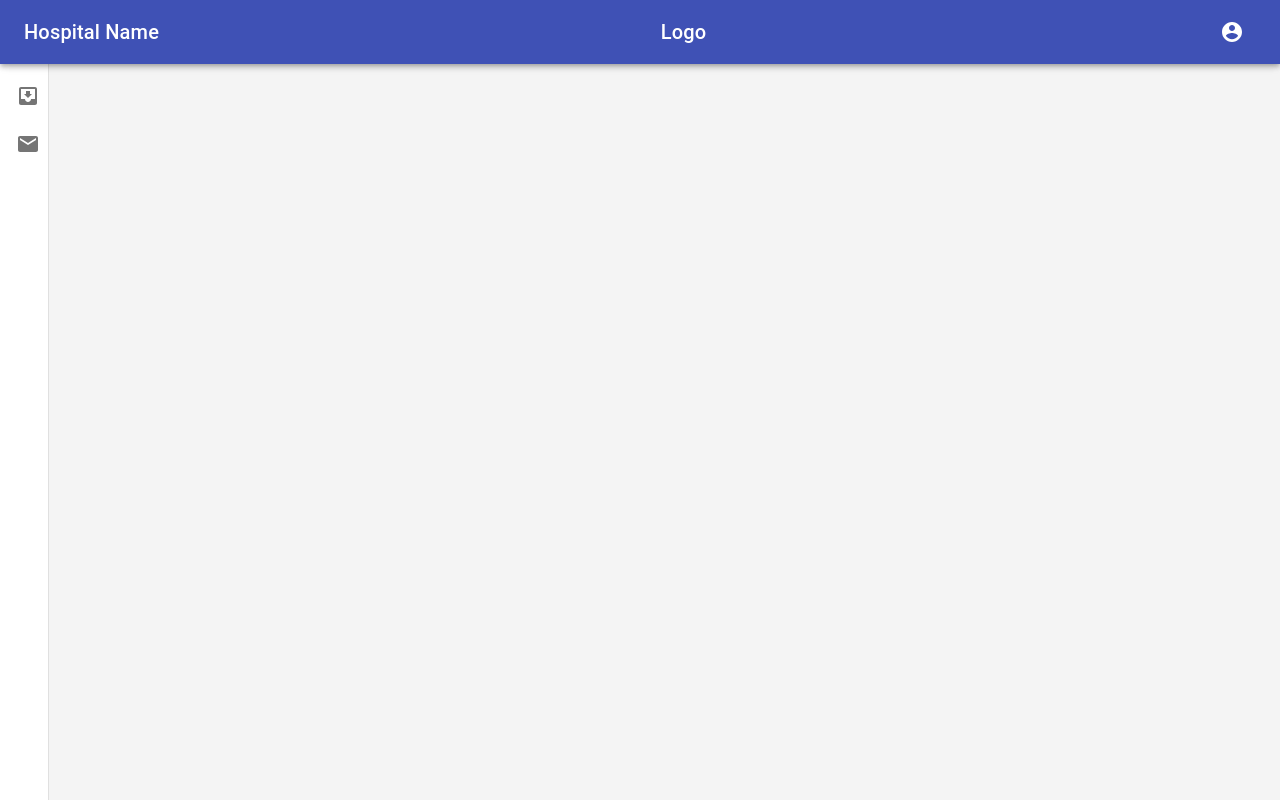
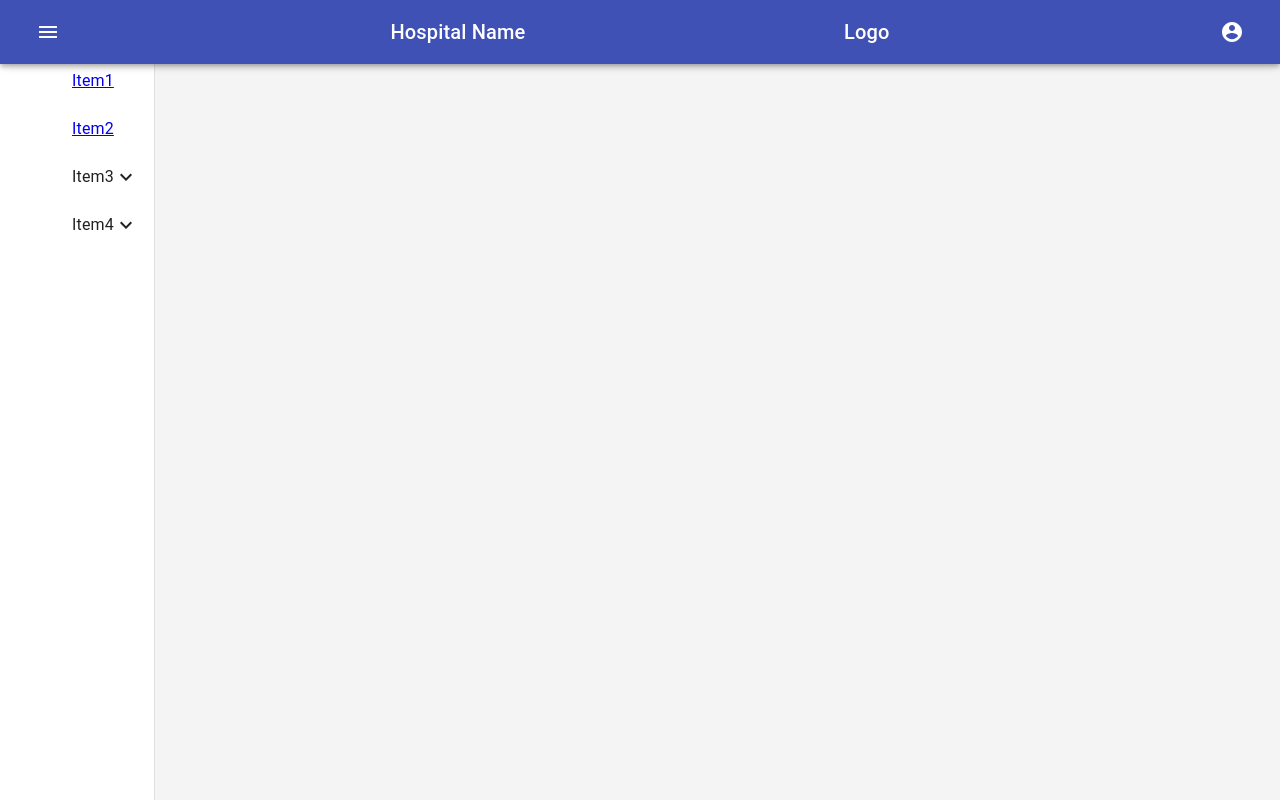
Before and after one commit to DjHemath/react-base-layout, a React (Create React App) app: page / in a window 1280 px wide. Built offline with nearby package versions, Linux system fonts and the light colour scheme.

Commit message:
multi level menu

```diff
--- a/package.json
+++ b/package.json
@@ -3,7 +3,7 @@
   "version": "0.1.0",
   "private": true,
   "dependencies": {
-    "@material-ui/core": "^4.10.1",
+    "@material-ui/core": "^4.11.0",
     "@material-ui/icons": "^4.9.1",
     "@testing-library/jest-dom": "^4.2.4",
     "@testing-library/react": "^9.5.0",
--- a/src/App.js
+++ b/src/App.js
@@ -1,18 +1,19 @@
-import React from 'react';
-import { makeStyles, useTheme } from '@material-ui/core/styles';
-import CssBaseline from '@material-ui/core/CssBaseline';
-import Typography from '@material-ui/core/Typography';
-import NavBar from './components/shared/NavBar';
-import Menu from './components/shared/Menu';
-import Toolbar from '@material-ui/core/Toolbar';
-import Main from './components/Main';
-import { useMediaQuery } from '@material-ui/core';
+import React from "react";
+import { makeStyles, useTheme } from "@material-ui/core/styles";
+import CssBaseline from "@material-ui/core/CssBaseline";
+import Typography from "@material-ui/core/Typography";
+import NavBar from "./components/shared/NavBar";
+import Menu from "./components/shared/Menu";
+import Toolbar from "@material-ui/core/Toolbar";
+import Main from "./components/Main";
+import { useMediaQuery } from "@material-ui/core";
+import MenuSection from "./components/shared/MenuSection";
 
 const drawerWidth = 240;
 
 const useStyles = makeStyles((theme) => ({
   root: {
-    display: 'flex',
+    display: "flex",
   },
   appBar: {
     zIndex: theme.zIndex.drawer + 1,
@@ -25,7 +26,7 @@ const useStyles = makeStyles((theme) => ({
     width: drawerWidth,
   },
   drawerContainer: {
-    overflow: 'auto',
+    overflow: "auto",
   },
   content: {
     flexGrow: 1,
@@ -37,23 +38,29 @@ function App() {
   const classes = useStyles();
 
   const theme = useTheme();
-  const isSmallScreen = useMediaQuery(theme.breakpoints.down('sm'));
+  const isSmallScreen = useMediaQuery(theme.breakpoints.down("sm"));
 
   const [drawerOpen, setDrawerState] = React.useState(false);
 
   const menuItemClicked = () => {
-    setDrawerState(!isSmallScreen)
-  }
+    setDrawerState(!isSmallScreen);
+  };
 
   const toggleDrawer = () => {
-    setDrawerState(!drawerOpen)
-  }
+    setDrawerState(!drawerOpen);
+  };
 
   return (
     <div className={classes.root}>
       <CssBaseline />
-      <NavBar drawerHanlder={toggleDrawer}/>
-      <Menu drawerWidth={drawerWidth} drawerOpen={drawerOpen} menuItemClickHandler={menuItemClicked}/>
+      <NavBar drawerHanlder={toggleDrawer} />
+      <MenuSection />
+
+      {/* <Menu
+        drawerWidth={drawerWidth}
+        drawerOpen={drawerOpen}
+        menuItemClickHandler={menuItemClicked}
+      /> */}
       <Main />
     </div>
   );
--- a/src/components/shared/Menu.js
+++ b/src/components/shared/Menu.js
@@ -1,36 +1,43 @@
-import React from 'react';
-import Drawer from '@material-ui/core/Drawer';
-import List from '@material-ui/core/List';
-import Divider from '@material-ui/core/Divider';
-import ListItem from '@material-ui/core/ListItem';
-import ListItemIcon from '@material-ui/core/ListItemIcon';
-import ListItemText from '@material-ui/core/ListItemText';
-import InboxIcon from '@material-ui/icons/MoveToInbox';
-import MailIcon from '@material-ui/icons/Mail';
-import Toolbar from '@material-ui/core/Toolbar';
-import { makeStyles, useTheme } from '@material-ui/core/styles';
-import ChevronLeftIcon from '@material-ui/icons/ChevronLeft';
-import ChevronRightIcon from '@material-ui/icons/ChevronRight';
-import IconButton from '@material-ui/core/IconButton';
-import Typography from '@material-ui/core/Typography';
-import { Link, NavLink } from 'react-router-dom';
-import { useMediaQuery } from '@material-ui/core';
+import React from "react";
+import Drawer from "@material-ui/core/Drawer";
+import List from "@material-ui/core/List";
+import Divider from "@material-ui/core/Divider";
+import ListItem from "@material-ui/core/ListItem";
+import ListItemIcon from "@material-ui/core/ListItemIcon";
+import ListItemText from "@material-ui/core/ListItemText";
+import InboxIcon from "@material-ui/icons/MoveToInbox";
+import MailIcon from "@material-ui/icons/Mail";
+import Toolbar from "@material-ui/core/Toolbar";
+import { makeStyles, useTheme } from "@material-ui/core/styles";
+import ChevronLeftIcon from "@material-ui/icons/ChevronLeft";
+import ChevronRightIcon from "@material-ui/icons/ChevronRight";
+import IconButton from "@material-ui/core/IconButton";
+import Typography from "@material-ui/core/Typography";
+import { Link, NavLink } from "react-router-dom";
+import { useMediaQuery } from "@material-ui/core";
 
-const MenuItems = ({menuItems, classes, menuItemClickHandler}) => {
-  return menuItems.map(menuItem => (
-    <NavLink to={menuItem.url} activeClassName={classes.activeLink} className={classes.linkText} key={menuItem.url}>
+const MenuItems = ({ menuItems, classes, menuItemClickHandler }) => {
+  return menuItems.map((menuItem) => (
+    <NavLink
+      to={menuItem.url}
+      activeClassName={classes.activeLink}
+      className={classes.linkText}
+      key={menuItem.url}
+    >
       <ListItem className="menuLink" button onClick={menuItemClickHandler}>
-        <ListItemIcon className={classes.listIcon}>{menuItem.icon}</ListItemIcon>
+        <ListItemIcon className={classes.listIcon}>
+          {menuItem.icon}
+        </ListItemIcon>
         <ListItemText className={classes.primary} primary={menuItem.text} />
       </ListItem>
     </NavLink>
   ));
-}
+};
 
 const Menu = (props) => {
-    const {drawerWidth, drawerOpen, menuItemClickHandler} = props;
+  const { drawerWidth, drawerOpen, menuItemClickHandler } = props;
   const theme = useTheme();
-    const isSmallScreen = useMediaQuery(theme.breakpoints.down('sm'));
+  const isSmallScreen = useMediaQuery(theme.breakpoints.down("sm"));
 
   const useStyles = makeStyles((theme) => {
     return {
@@ -38,25 +45,29 @@ const Menu = (props) => {
         // width: drawerOpen ? isSmallScreen ? 0 : drawerWidth : isSmallScreen ? 0 : drawerWidth,
         width: drawerOpen ? drawerWidth : theme.spacing(6) + 1,
         flexShrink: 0,
-            overflowX: 'hidden',
-            whiteSpace: 'nowrap',
-            transition: theme.transitions.create(['margin', 'width'], {
+        overflowX: "hidden",
+        whiteSpace: "nowrap",
+        transition: theme.transitions.create(["margin", "width"], {
           easing: theme.transitions.easing.sharp,
           duration: theme.transitions.duration.leavingScreen,
         }),
-            [theme.breakpoints.down('sm')]: {
+        [theme.breakpoints.down("sm")]: {
           width: 0,
         },
       },
       drawerPaper: {
-            width: drawerOpen ? drawerWidth :  isSmallScreen ?  0 : theme.spacing(6) + 1,
-            overflowX: 'hidden',
-            whiteSpace: 'nowrap',
-            transition: theme.transitions.create(['margin', 'width'], {
+        width: drawerOpen
+          ? drawerWidth
+          : isSmallScreen
+          ? 0
+          : theme.spacing(6) + 1,
+        overflowX: "hidden",
+        whiteSpace: "nowrap",
+        transition: theme.transitions.create(["margin", "width"], {
           easing: theme.transitions.easing.sharp,
           duration: theme.transitions.duration.leavingScreen,
         }),
-            [theme.breakpoints.down('xs')]: {
+        [theme.breakpoints.down("xs")]: {
           width: drawerOpen ? theme.spacing(30) + 1 : 0,
         },
       },
@@ -64,37 +75,38 @@ const Menu = (props) => {
         // overflow: 'auto',
       },
       menuCloseIcon: {
-            display: 'flex',
-            justifyContent: drawerOpen ? 'flex-end' : 'center',
-            alignContent: 'center'
+        display: "flex",
+        justifyContent: drawerOpen ? "flex-end" : "center",
+        alignContent: "center",
       },
       linkText: {
-          textDecoration: 'none',
-          color: '#333'
+        textDecoration: "none",
+        color: "#333",
       },
       activeLink: {
         // backgroundColor: 'red',
-          "& .menuLink" : {
-            backgroundColor: '#f4f4f4'
-          }
+        "& .menuLink": {
+          backgroundColor: "#f4f4f4",
+        },
       },
       listIcon: {
-          minWidth: '40px'
-        }
-    }});
+        minWidth: "40px",
+      },
+    };
+  });
   const classes = useStyles();
 
   const menuItems = [
     {
       text: "Configuration Process",
       url: "/configuration-process",
-        icon: <InboxIcon />
+      icon: <InboxIcon />,
     },
     {
       text: "Manage User",
       url: "/manage-user",
-        icon: <MailIcon />
-      }
+      icon: <MailIcon />,
+    },
   ];
 
   return (
@@ -130,8 +142,11 @@ const Menu = (props) => {
                 </ListItem>
               </Link> */}
 
-              <MenuItems menuItems={menuItems} classes={classes} menuItemClickHandler={menuItemClickHandler}/>
-
+          <MenuItems
+            menuItems={menuItems}
+            classes={classes}
+            menuItemClickHandler={menuItemClickHandler}
+          />
         </List>
       </div>
     </Drawer>
--- /dev/null
+++ b/src/components/shared/MenuSection.js
@@ -0,0 +1,88 @@
+import React, { Component } from "react";
+import menuItems from "./menuItems";
+import { Drawer, ListItem, List, ListItemText } from "@material-ui/core";
+import { Link } from "react-router-dom";
+import Collapse from "@material-ui/core/Collapse";
+import ExpandLess from "@material-ui/icons/ExpandLess";
+import ExpandMore from "@material-ui/icons/ExpandMore";
+
+const styles = {
+  list: {
+    width: 250,
+  },
+  links: {
+    textDecoration: "none",
+  },
+  menuHeader: {
+    paddingLeft: "30px",
+  },
+};
+
+export default class MenuSection extends Component {
+  constructor(props) {
+    super(props);
+
+    this.state = {};
+  }
+
+  handleClick(item) {
+    this.setState((prevState) => ({ [item]: !prevState[item] }));
+  }
+
+  handler(children) {
+    const { classes } = this.props;
+    const { state } = this;
+
+    return children.map((subOption) => {
+      if (!subOption.children) {
+        return (
+          <div key={subOption.name}>
+            <ListItem button key={subOption.name}>
+              <Link to={subOption.url} className={styles.links}>
+                <ListItemText inset primary={subOption.name} />
+              </Link>
+            </ListItem>
+          </div>
+        );
+      }
+      return (
+        <div key={subOption.name}>
+          <ListItem button onClick={() => this.handleClick(subOption.name)}>
+            <ListItemText inset primary={subOption.name} />
+            {state[subOption.name] ? <ExpandLess /> : <ExpandMore />}
+          </ListItem>
+          <Collapse in={state[subOption.name]} timeout="auto" unmountOnExit>
+            {this.handler(subOption.children)}
+          </Collapse>
+        </div>
+      );
+    });
+  }
+
+  render() {
+    const { classes, drawerOpen, menuOptions } = this.props;
+    return (
+      <div className={styles.list}>
+        <Drawer
+          variant="persistent"
+          anchor="left"
+          open
+          classes={{ paper: styles.list }}
+        >
+          <div>
+            <List>
+              <ListItem key="menuHeading" divider disableGutters>
+                <ListItemText
+                  className={styles.menuHeader}
+                  inset
+                  primary="Nested Menu"
+                />
+              </ListItem>
+              {this.handler(menuItems.data)}
+            </List>
+          </div>
+        </Drawer>
+      </div>
+    );
+  }
+}
--- a/src/components/shared/NavBar.js
+++ b/src/components/shared/NavBar.js
@@ -1,33 +1,33 @@
-import React from 'react';
-import AppBar from '@material-ui/core/AppBar';
-import Toolbar from '@material-ui/core/Toolbar';
-import { makeStyles } from '@material-ui/core/styles';
-import Typography from '@material-ui/core/Typography';
-import IconButton from '@material-ui/core/IconButton';
-import MenuIcon from '@material-ui/icons/Menu';
-import AccountCircle from '@material-ui/icons/AccountCircle';
-import Menu from '@material-ui/core/Menu';
-import MenuItem from '@material-ui/core/MenuItem';
-import { Hidden } from '@material-ui/core';
+import React from "react";
+import AppBar from "@material-ui/core/AppBar";
+import Toolbar from "@material-ui/core/Toolbar";
+import { makeStyles } from "@material-ui/core/styles";
+import Typography from "@material-ui/core/Typography";
+import IconButton from "@material-ui/core/IconButton";
+import MenuIcon from "@material-ui/icons/Menu";
+import AccountCircle from "@material-ui/icons/AccountCircle";
+import Menu from "@material-ui/core/Menu";
+import MenuItem from "@material-ui/core/MenuItem";
+import { Hidden } from "@material-ui/core";
 
 const useStyles = makeStyles((theme) => ({
   appBar: {
     zIndex: theme.zIndex.drawer + 1,
   },
   toolbar: {
-      display: 'flex',
-      justifyContent: 'space-between'
+    display: "flex",
+    justifyContent: "space-between",
   },
   menuIcon: {
-      color: '#fff'
-    }
+    color: "#fff",
+  },
 }));
 
 const NavBar = (props) => {
   const [anchorEl, setAnchorEl] = React.useState(null);
   const open = Boolean(anchorEl);
   const classes = useStyles();
-    const {drawerHanlder} = props
+  const { drawerHanlder } = props;
 
   const handleMenu = (event) => {
     setAnchorEl(event.currentTarget);
@@ -40,11 +40,11 @@ const NavBar = (props) => {
   return (
     <AppBar position="fixed" className={classes.appBar}>
       <Toolbar className={classes.toolbar}>
-        <Hidden smUp>
+        {/* <Hidden smUp> */}
         <IconButton className={classes.menuIcon} onClick={drawerHanlder}>
           <MenuIcon />
         </IconButton>
-          </Hidden>
+        {/* </Hidden> */}
         <Typography variant="h6" noWrap>
           Hospital Name
         </Typography>
@@ -67,13 +67,13 @@ const NavBar = (props) => {
             id="menu-appbar"
             anchorEl={anchorEl}
             anchorOrigin={{
-                  vertical: 'top',
-                  horizontal: 'right',
+              vertical: "top",
+              horizontal: "right",
             }}
             keepMounted
             transformOrigin={{
-                  vertical: 'top',
-                  horizontal: 'right',
+              vertical: "top",
+              horizontal: "right",
             }}
             open={open}
             onClose={handleClose}
--- /dev/null
+++ b/src/components/shared/menuItems.json
@@ -0,0 +1,59 @@
+{
+  "data": [
+    {
+      "name": "Item1",
+      "url": "/item1"
+    },
+    {
+      "name": "Item2",
+      "url": "/item2"
+    },
+    {
+      "name": "Item3",
+      "children": [
+        {
+          "name": "Child31",
+          "url": "/child31"
+        },
+        {
+          "name": "Child32",
+          "url": "/child32"
+        },
+        {
+          "name": "Child32",
+          "url": "/child32"
+        }
+      ]
+    },
+    {
+      "name": "Item4",
+      "children": [
+        {
+          "name": "Child41",
+          "url": "/child41"
+        },
+        {
+          "name": "Child42",
+          "url": "/child42"
+        },
+        {
+          "name": "Child43",
+          "children": [
+            {
+              "name": "Child431",
+              "url": "/child431"
+            },
+            {
+              "name": "Child432",
+              "url": "/child432,"
+            },
+            {
+              "name": "Child433",
+              "url": "/child433"
+            }
+          ]
+        }
+      ]
+    }
+  ]
+}
```
Also changed, not shown: 1 other file (tests, documents, lock files or other folders). Lines whose indentation alone changed are shown as unchanged.
